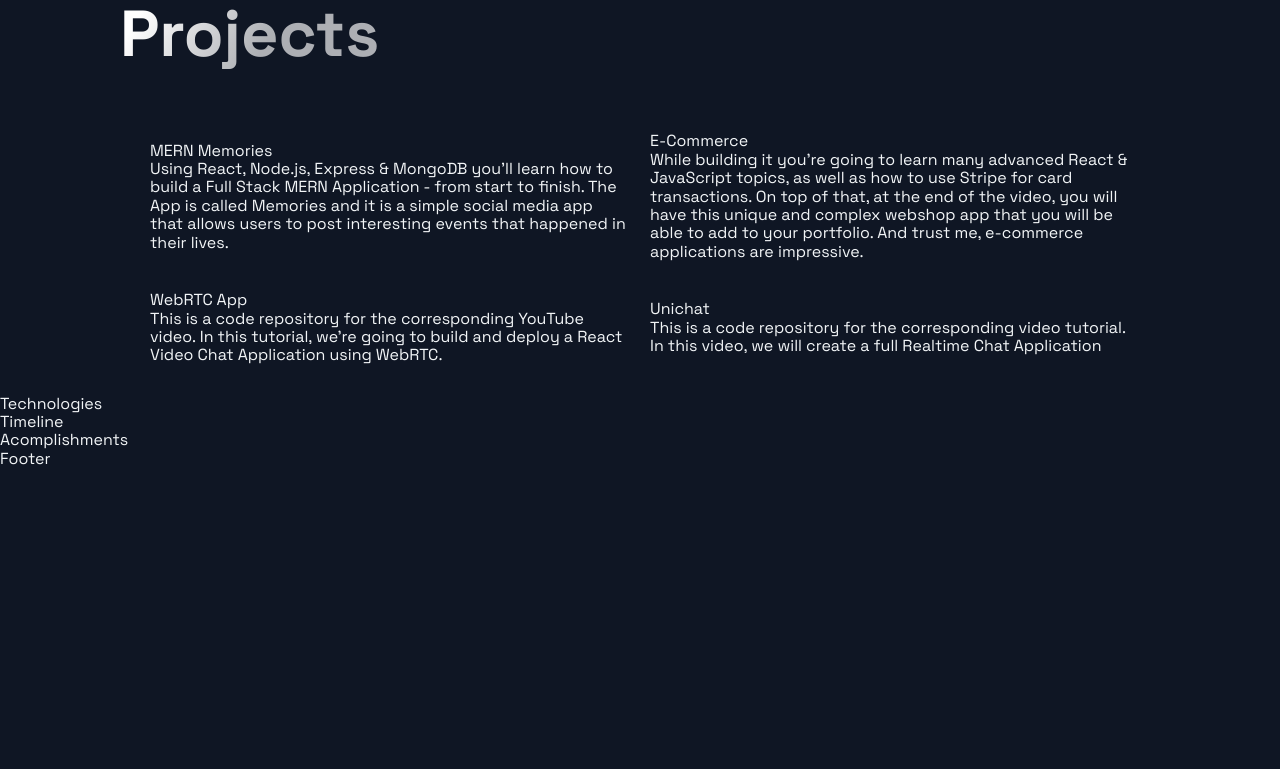
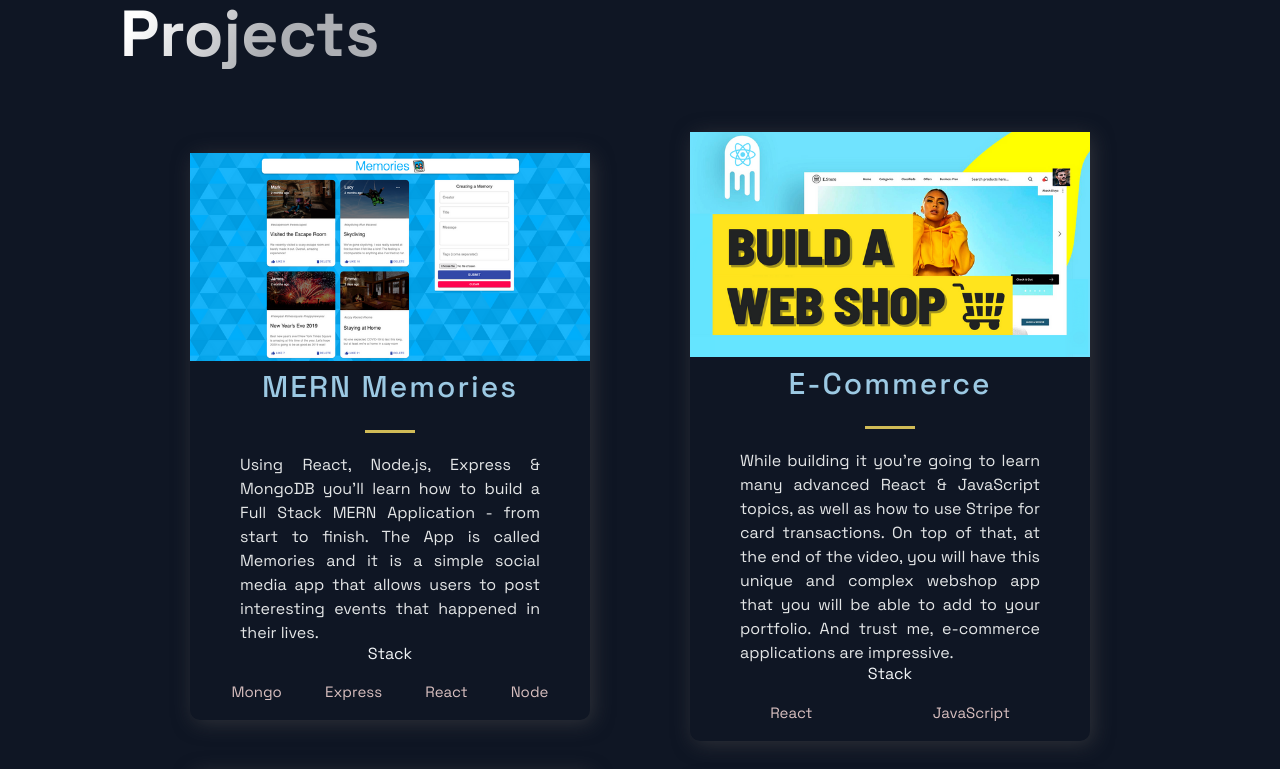
Before and after one commit to HristijanGjorgjioski/DevFolio, a Next.js app: page / in a window 1280 px wide. Shown: the part 600-1369 px from the top of the page. Before the commit the page ends 1069 px from the top, so only its background shows below. Built offline with nearby package versions, Linux system fonts and the light colour scheme.

Commit message:
Project section is almost done

```diff
--- a/src/components/Projects/Projects.js
+++ b/src/components/Projects/Projects.js
@@ -10,12 +10,23 @@
     <SectionDivider />
     <SectionTitle main>Projects</SectionTitle>
     <GridContainer>
-      {projects.map((project) => (
-        <div>
-          {project.title}
-          <br />
-          {project.description}
-        </div>
+      {projects.map(({ id, image, title, tags, source, visit, description }) => (
+        <BlogCard key={id}>
+          <Img src={image} />
+          <TitleContent>
+            <HeaderThree title>{title}</HeaderThree>
+            <Hr />
+          </TitleContent>
+          <CardInfo>{description}</CardInfo>
+          <div>
+            <TitleContent>Stack</TitleContent>
+            <TagList>
+              {tags.map((tag) => (
+                <Tag key={tag}>{tag}</Tag>
+              ))}
+            </TagList>
+          </div>
+        </BlogCard>
       ))}
     </GridContainer>
   </Section>
```
